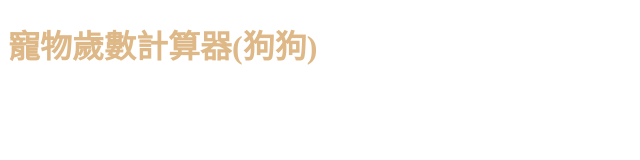
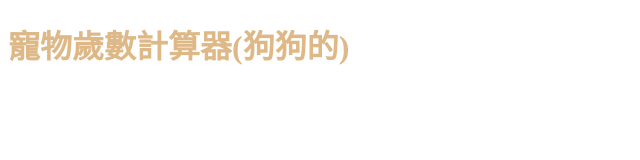
Before and after one commit to winggot/PetAgeConverter, a plain HTML site: page index.html in a window 1280 px wide. Shown: the full height of the page, 0-640 px from the left. Drawn offline with Linux system fonts and the light colour scheme.

Commit message:
調整名稱

```diff
--- a/index.html
+++ b/index.html
@@ -7,7 +7,7 @@
     <link rel="stylesheet" href="style.css">
 </head>
 <body>
-    <h1>寵物歲數計算器(狗狗)</h1>
+    <h1>寵物歲數計算器(狗狗的)</h1>
 </body>
 
 </html>
```
